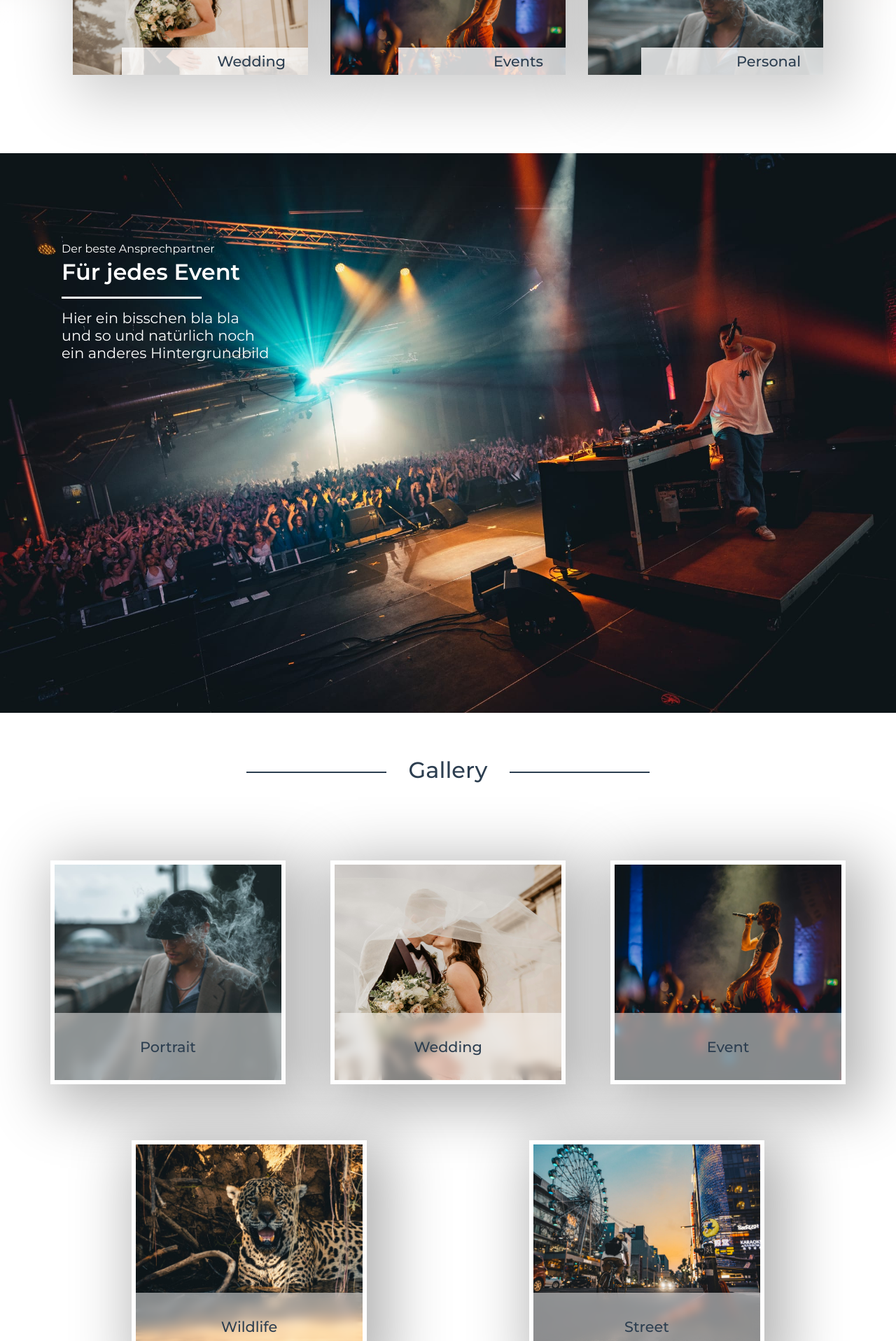
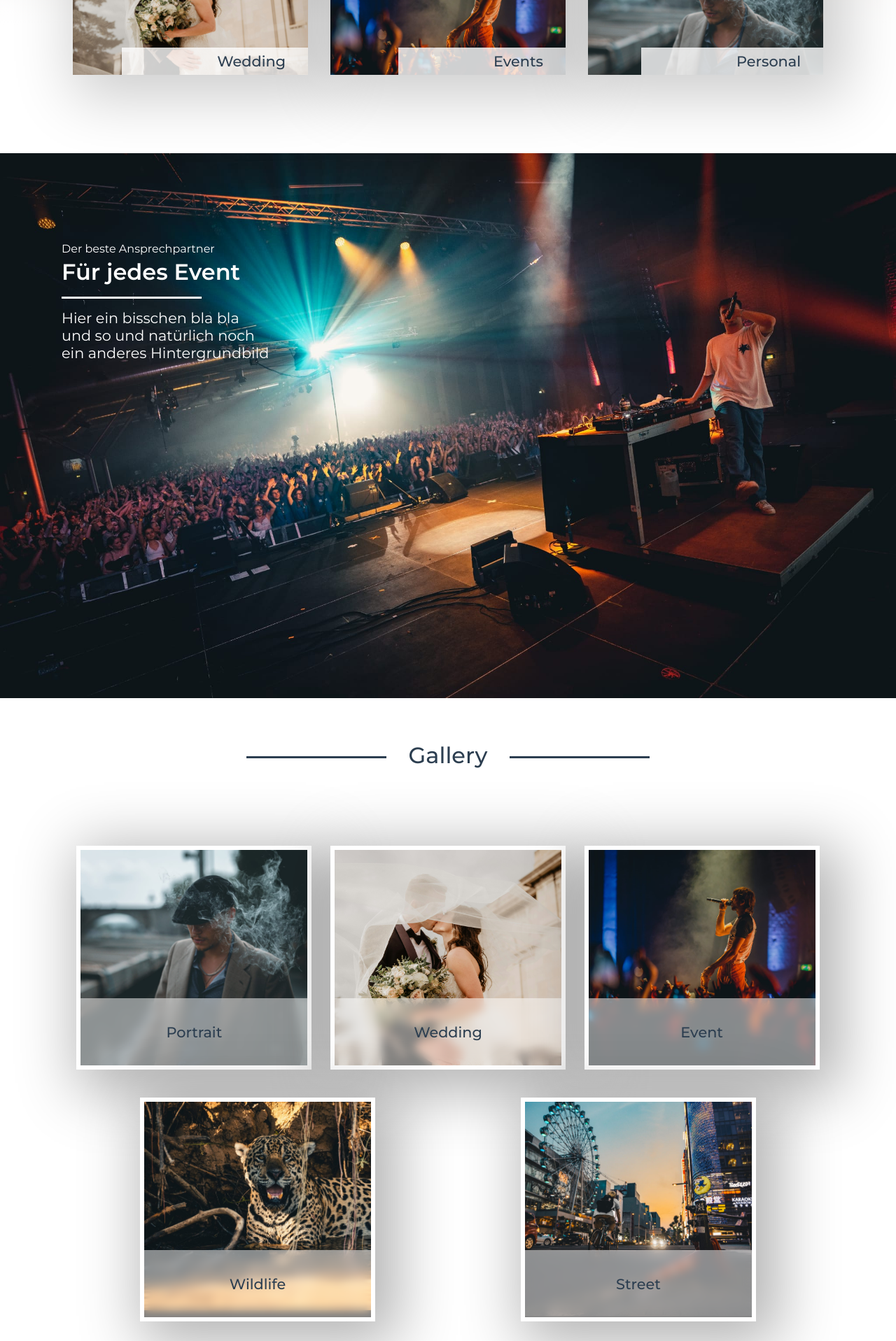
Before and after one commit to dkuehnl/shutter_specht, a Vue app in the folder frontend/: page / in a window 1280 px wide. Shown: the part 880-2797 px from the top of the page at 70% size. Built offline with nearby package versions, Linux system fonts and the light colour scheme; a web font is replaced by a local one.

Commit message:
finished responsive design mobile font-color-bug on iPhone fixed

```diff
--- a/frontend/src/App.vue
+++ b/frontend/src/App.vue
@@ -18,10 +18,10 @@
             <a href="#service" class="link header_nav__link">Services</a>
           </li>
           <li class="header_nav__li">
-            <a href="#gallery_content" class="link header_nav__link">Gallery</a>
+            <a href="#section_gallery" class="link header_nav__link">Gallery</a>
           </li>
           <li class="header_nav__li header_nav__li--desktop">
-            <a href="#contact_frm" class="link header_nav__link">Book now</a>
+            <a href="#section_contact" class="link header_nav__link">Book now</a>
           </li>
         </ul>
       </nav>
@@ -51,7 +51,7 @@
     </div>
   </section>
 
-  <section id="event_content">
+  <section id="section_event">
     <div class="container">
       <div class="event_description">
         <h2 class="heading_event">
@@ -67,7 +67,7 @@
     </div>
   </section>
 
-  <section id="gallery_content">
+  <section id="section_gallery">
     <div class="container">
       <h2 class="section_heading section_heading--gallery">Gallery</h2>
       <div class="flexbox flexbox--gallery">
@@ -100,7 +100,7 @@
   </section>
 
 
-  <section id="contact_frm">
+  <section id="section_contact">
     <div class="container">
       <div class="flexbox flexbox--frm">
         <div class="content_left">
--- a/frontend/src/assets/main.css
+++ b/frontend/src/assets/main.css
@@ -3,6 +3,7 @@
 
 html {
   scroll-behavior: smooth;
+  color: black;
 }
 
 #app {
@@ -31,7 +32,6 @@ html {
   padding-top: 1rem;
   padding-bottom: 1rem;
   border-bottom: 0.1rem solid rgba(0,0,0,0.5);
-  box-shadow: 2rem -13rem 7rem 7rem rgba(0,0,0,1.1);
 }
 
 #header_logo {
@@ -80,6 +80,7 @@ html {
   background-color: white;
   border: 0.1rem solid grey;
   border-radius: 0.5rem;
+  padding: 0;
 }
 
 .open {
@@ -89,6 +90,10 @@ html {
 .header_nav__li {
   display: inline-block;
   list-style-type: none;
+}
+
+.header_nav__li:not(:last-of-type) {
+  border-bottom: 0.1rem solid #000000;
 }
 
 .header_nav__link {
@@ -130,6 +135,10 @@ html {
 
   .header_nav__btn {
     display: none;
+  }
+
+  .header_nav__li:not(:last-of-type) {
+    border-bottom: none;
   }
 }
 
@@ -201,7 +210,7 @@ html {
 
 .section_heading {
   text-align: center;
-  margin-top: 2rem;
+  padding-top: 2rem;
   margin-bottom: 1.5rem;
   font-size: 2rem;
   font-weight: 500;
@@ -257,7 +266,6 @@ html {
 .box_image {
   display: block;
   width: 100%;
-
 }
 
 .image__personal,
@@ -275,19 +283,36 @@ html {
   font-weight: 500;
 }
 
-#event_content {
+/*Section: Event*/
+
+#section_event {
   background-image: url(./pictures/event_background.jpg);
+  background-size: cover;
   background-attachment: fixed;
-  background-size: cover;
-  height: 50rem;
+  background-position: right;
 }
 
+@media (min-width: 62rem) {
+  #section_event {
+    background-image: url(./pictures/event_background.jpg);
+    background-size: cover;
+  }
+}
+
+.event_description {
+  color: white;
+  padding-top: 6rem;
+  padding-bottom: 50vh;
+}
+
+@media (min-width: 62rem) {
   .event_description {
     color: white;
     line-height: 1.2;
     padding-top: 7rem;
     padding-right: 70%;
-  padding-bottom: 40vh;
+    padding-bottom: 60vh;
+  }
 }
 
 .heading_event {
@@ -315,24 +340,33 @@ html {
   margin: 1rem 0 1rem 0;
 }
 
-#gallery_content {
+/*Section: Gallery */
+
+#section_gallery {
   background-color: white;
-  height: 100vh;
-  margin-bottom: 6rem;
+  min-height: 100vh;
   margin-top: 3.5rem;
 }
 
-#gallery_content:target {
+#section_gallery:target {
   scroll-margin-top: 10rem;
 }
+
 
 .upper_flexbox {
   display: flex;
   flex-direction: row;
-  justify-content: space-between;
+  justify-content: space-around;
   flex-wrap: wrap;
-  margin-bottom: 5rem;
+  margin-top: 2rem;
+  padding: 0 1.5rem 0 1.5rem;
+}
+
+
+@media (min-width: 62rem) {
+  .upper_flexbox {
     margin-top: 5rem;
+  }
 }
 
 .lower_flexbox {
@@ -341,11 +375,12 @@ html {
   flex-wrap: wrap;
   justify-content: space-around;
   margin-bottom: 5rem;
+  padding: 0 1.5rem 0 1.5rem;
 }
 
 .gallery_box {
-  flex: 0 0 21rem;
-  height: 20rem;
+  flex: 0 0 17rem;
+  height: 17rem;
   overflow: hidden;
   background-color: black;
   position: relative;
@@ -353,6 +388,14 @@ html {
   transition: all 0.5s ease-in-out;
   box-shadow: 1rem 1rem 5rem 1rem rgba(0, 0, 0, 0.3);
   border: 0.4rem solid rgba(255, 255, 255);
+  margin-bottom: 2.5rem;
+}
+
+@media (min-width: 62rem) {
+  .gallery_box {
+    flex: 0 0 21rem;
+    height: 20rem;
+  }
 }
 
 .gallery_box:hover {
@@ -396,7 +439,9 @@ html {
   object-position: 0 -6.2rem;
 }
 
-#contact_frm {
+/*Section: Contact */
+
+#section_contact {
   background-color: #243447;
   padding: 5rem 0 5rem 0;
 }
@@ -414,30 +459,54 @@ html {
 
 .flexbox--frm {
   background-image: linear-gradient(
+    180deg,
+    transparent calc(25% - 0.1rem),
+    rgba(255, 255, 255, 0.5) calc(25% - 0.1rem),
+    rgba(255, 255, 255, 0.5) calc(25% + 0.1rem),
+    transparent calc(25% + 0.1rem));
+    display: flex;
+    justify-content: space-between;
+    flex-direction: column;
+}
+
+.content_left {
+  flex: 0 0 50%;
+  text-align: center;
+  margin-bottom: 2rem;
+}
+
+@media (min-width: 62rem) {
+  .flexbox--frm {
+    background-image: linear-gradient(
       90deg,
       transparent calc(50% - 0.1rem),
       rgba(255, 255, 255, 0.5) calc(50% - 0.1rem),
       rgba(255, 255, 255, 0.5) calc(50% + 0.1rem),
       transparent calc(50% + 0.1rem));
-    display: flex;
-    justify-content: space-between;
     flex-direction: row;
+    align-items: center;
   }
 
   .content_left {
-  flex: 0 0 50%;
     margin-top: 4rem;
     padding-left: 16rem;
     padding-right: 1.5rem;
     text-align: right;
   }
+}
 
 .content_right {
   flex: 0 0 50%;
   margin-top: 1rem;
-  max-width: initial;
+  width: 100%;
   margin-left: initial;
   margin-right: initial;
+}
+
+ @media (min-width: 48rem) {
+  .content_right {
+    margin-top: 3rem;
+  }
  }
 
 .form_input_container {
```
Lines whose indentation alone changed are shown as unchanged.
